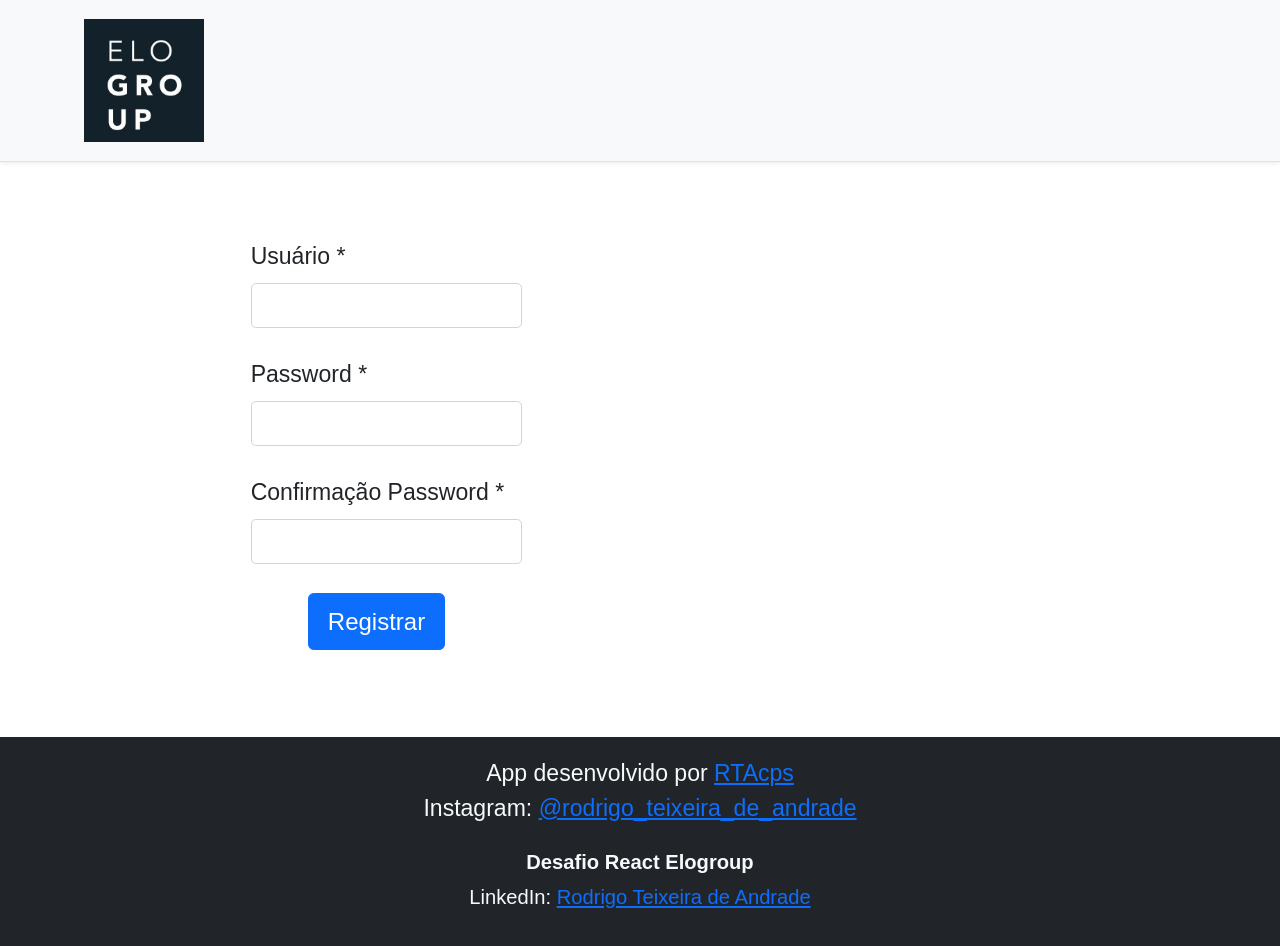
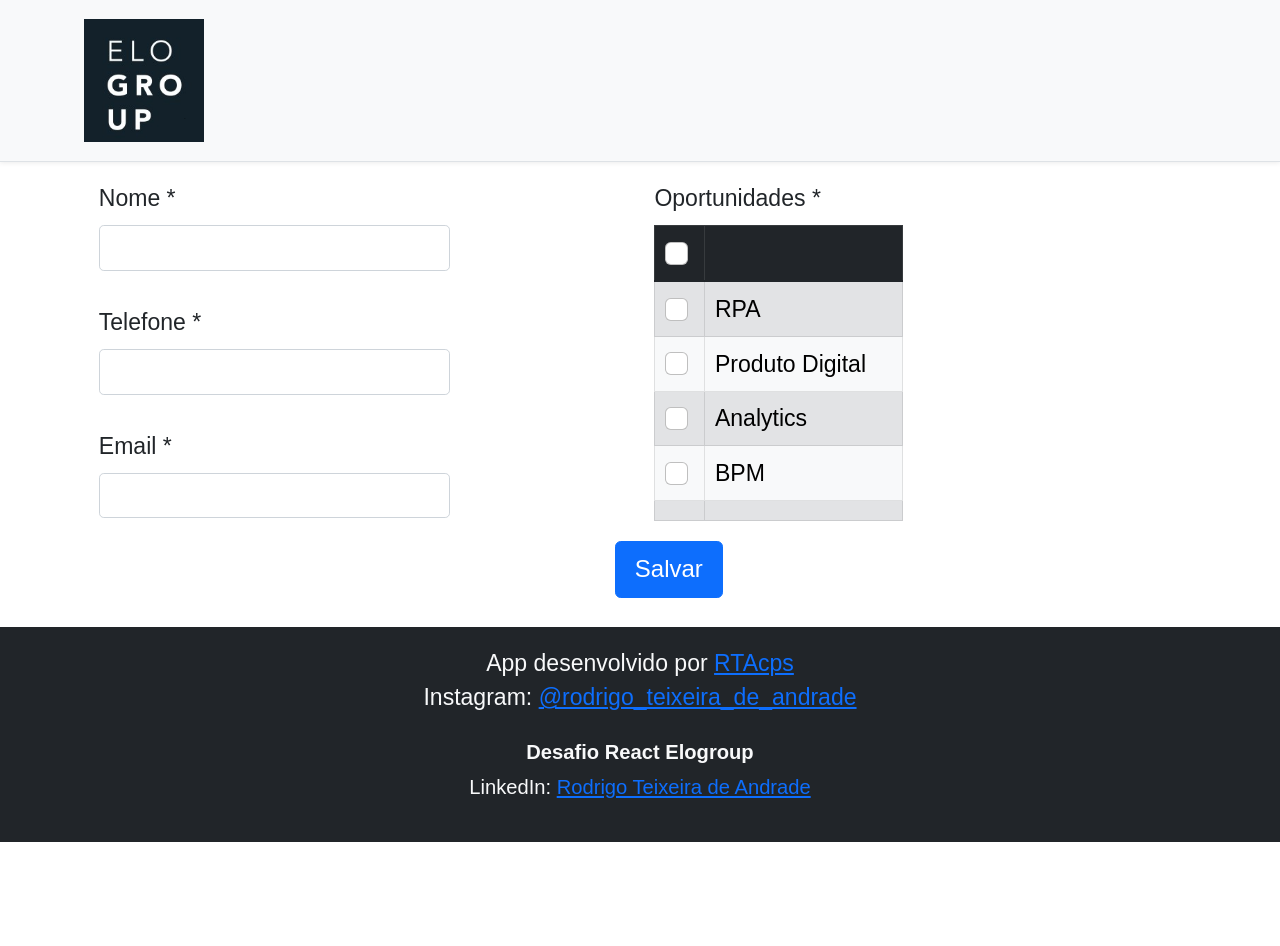
Before and after one commit to RTAcps/leads-elogroup, a React (Create React App) app in the folder frontend/: page / in a window 1280 px wide. Shown: the top 946 px of the page. After the commit the page ends 842 px from the top, so only its background shows below. Built offline with nearby package versions, Linux system fonts and the light colour scheme; a web font is replaced by a local one.

Commit message:
Put form and table side by side

```diff
--- a/frontend/src/App.tsx
+++ b/frontend/src/App.tsx
@@ -1,13 +1,14 @@
 import Footer from 'components/Footer'
 import NavBar from 'components/NavBar'
-import SingUp from 'components/SingUp'
+import NewLeads from 'components/NewLeads'
+//import SingUp from 'components/SingUp'
 
 function App() {
   return (
     <>
       <NavBar />
       <div className='container'>
-        <SingUp />
+        <NewLeads />
       </div>
       <Footer />
     </>
--- a/frontend/src/components/NewLeads/index.tsx
+++ b/frontend/src/components/NewLeads/index.tsx
@@ -1,10 +1,10 @@
 const NewLeads = () => {
   return (
     <div className='container'>
-      <h3>Novo Lead</h3>
       <div className='row'>
-        <form>
-          <div className='col-sm-4'>
+        <div className='col-6 col-sm-6'>
+          <form className='form'>
+            <div className='col-sm-8'>
               <div className='1'>
                 <label className='form-label' htmlFor='form3Example1c'>
                   Nome *
@@ -27,12 +27,11 @@ const NewLeads = () => {
               </div>
             </div>
           </form>
-        <div className='col-sm-4'>
+        </div>
+        <div className='col-6 col-sm-3'>
           <label className='form-label' htmlFor='form3Example1c'>
             Oportunidades *
           </label>
-          <div className='text-center'>
-            <div className='table-responsive'>
           <table className='table table-bordered'>
             <thead>
               <tr className='table-dark'>
@@ -114,8 +113,7 @@ const NewLeads = () => {
             Salvar
           </button>
         </div>
-          </div>
-        </div>
+        <div className='w-300'></div>
       </div>
     </div>
   )
--- a/frontend/src/index.tsx
+++ b/frontend/src/index.tsx
@@ -2,7 +2,7 @@ import React from 'react'
 import ReactDOM from 'react-dom'
 import 'bootstrap/dist/css/bootstrap.css'
 import 'assets/css/styles.css'
-import App from './App'
+import App from 'App'
 
 ReactDOM.render(
   <React.StrictMode>
```
Lines whose indentation alone changed are shown as unchanged.
